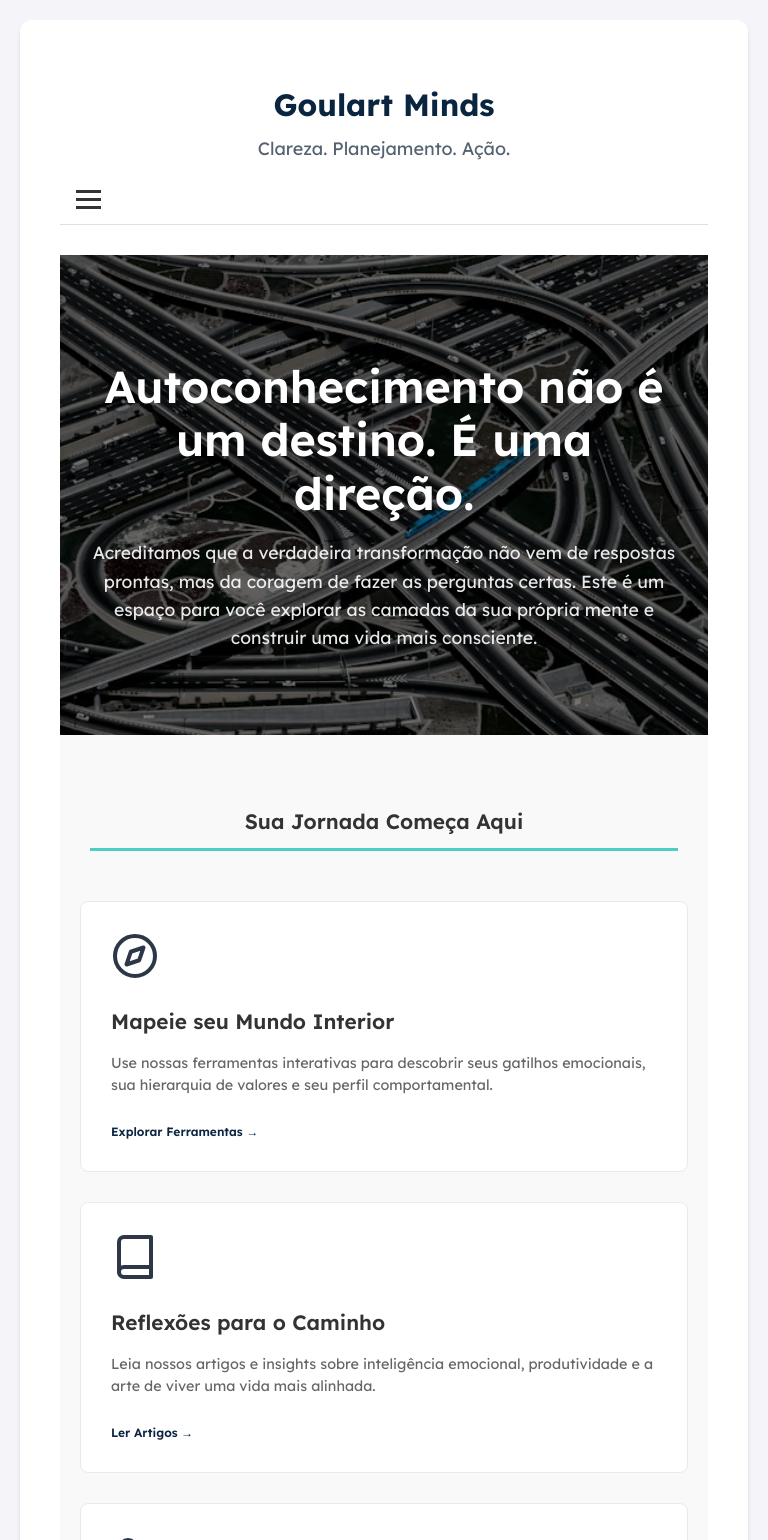
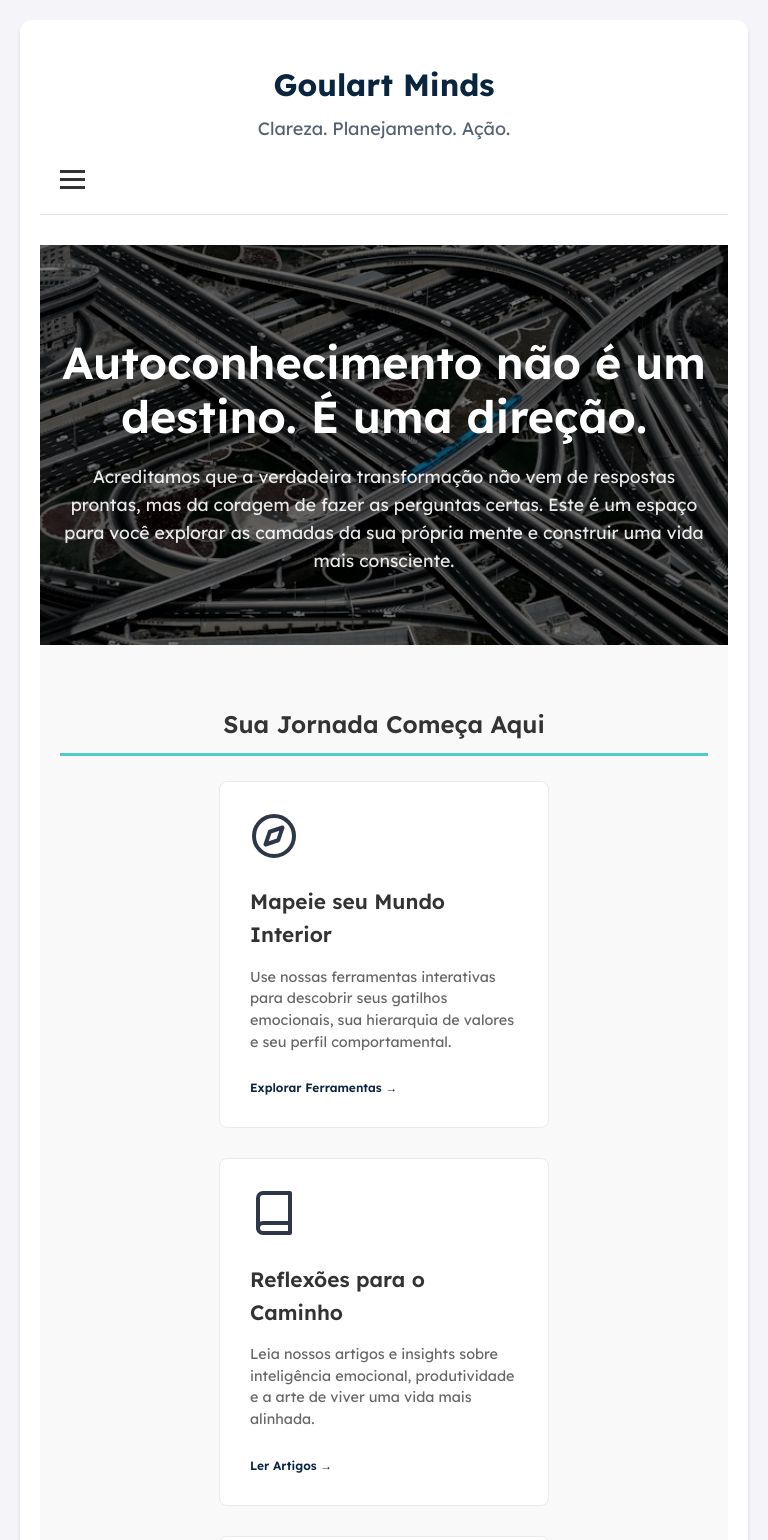
Before and after one commit to BrutusSMG/goulartminds-plataforma, a Next.js app: page / in a window 768 px wide. Shown: the top 1540 px of the page. Built offline with nearby package versions, Linux system fonts and the light colour scheme; no server answers; the database is empty.

Commit message:
feat: atualizacao estilos

```diff
--- a/pages/index.js
+++ b/pages/index.js
@@ -13,6 +13,8 @@ export default function HomePage(props) {
 
   return (
     <PageLayout title="Goulart Minds | Autoconhecimento e Transformação">
+
+      <div className={styles.container}>
         {/* =============================================== */}
         {/* SEÇÃO DE ABERTURA (HERO SECTION)                */}
         {/* =============================================== */}
@@ -183,6 +185,8 @@ export default function HomePage(props) {
         {/* =============================================== */}
         {/* PRÓXIMAS SEÇÕES VIRÃO AQUI ABAIXO               */}
         {/* =============================================== */}
+
+      </div>
     </PageLayout>
   );
 }
--- a/styles/Header.module.css
+++ b/styles/Header.module.css
@@ -2,9 +2,9 @@
 
 /* --- ESTRUTURA GERAL --- */
 .header {
-  padding-top: 20px;
+  padding: 20px;
   border-bottom: 1px solid var(--border-color);
-  padding-bottom: 10px;
+
 }
 .headerTop {
   text-align: center;
@@ -21,7 +21,6 @@
   width: 100%;
   max-width: 1200px;
   margin: 0 auto;
-  padding: 0 1rem;
 }
 
 /* --- NAVEGAÇÃO E LINKS --- */
@@ -130,6 +129,6 @@
   /* Mostra as ações do usuário DENTRO do menu mobile */
   .navLinks.active .userActionsMobile {
     display: block; /* MUITO IMPORTANTE: Mostra o bloco de login/logout */
-    margin-top: 2rem;
+
   }
 }
--- a/styles/global-style.css
+++ b/styles/global-style.css
@@ -32,6 +32,14 @@ body {
     font-size: 12px;
 }
 
+html {
+  box-sizing: border-box;
+}
+
+*, *:before, *:after {
+  box-sizing: inherit;
+}
+
 /* Classe usada para evitar "flash" de conteúdo sem estilo no carregamento */
 body.loading {
     visibility: hidden;
@@ -42,9 +50,9 @@ body.loading {
 .container {
     width: 100%;
     max-width: 1100px;
-    margin: 0 auto;
+    margin: auto;
     background-color: var(--card-bg-color);
-    padding: 20px 30px;
+    padding: 20px 20px;
     border-radius: 0;
     box-shadow: none;
     box-sizing: border-box;
@@ -60,7 +68,6 @@ h2 {
     margin-bottom: 25px;
     color: var(--primary-color);
     font-weight: 700;
-    margin: 10px;
     padding-bottom: 10px; /* Cria um espaço entre o texto e a nova borda */
     border-bottom: 3px solid var(--accent-color); /* Borda de destaque */
     /*display: inline-block;  Faz a borda ter a largura exata do texto, não da linha inteira */
@@ -113,12 +120,9 @@ header p {
     margin: 0;
 }
 
-button {
-    font-family: 'Lexend', sans-serif;
-}
-
 /* Botão de login específico do Header */
 .header-login-btn {
+    font-family: 'Lexend', sans-serif;
     font-weight: 600;
     font-size: 0.8rem;
     color: var(--secondary-color);
@@ -128,6 +132,7 @@ button {
     padding: 8px 16px;
     cursor: pointer;
     transition: all 0.2s ease-in-out;
+    margin-right: 40px;
 }
 
 .header-login-btn:hover {
@@ -267,13 +272,19 @@ textarea {
         padding: 20px;
     }
     .container {
-        padding: 40px;
+        padding: 20px;
         border-radius: 12px;
         box-shadow: 0 4px 6px -1px rgb(0 0 0 / 0.1), 0 2px 4px -2px rgb(0 0 0 / 0.1);
     }
     header {
         margin: 0 0 30px 0;
     }
+}
+
+@media (max-width: 768px) {
+  .header-login-btn {
+    margin: 0 auto;
+  }
 }
 
 /* =============================================================== */
--- a/styles/homepage.module.css
+++ b/styles/homepage.module.css
@@ -3,25 +3,31 @@
  * Arquivo: /src/styles/HomePage.module.css
  */
 
+ .container {
+    width: 100%;
+    max-width: 1100px;
+    background-color: #f9f9f9;
+    padding: 0 20px 30px 20px;
+    margin: 20px auto;
+    box-shadow: none;
+    box-sizing: border-box;
+}
+
 /* ============================================ */
 /* ESTILOS PARA A SEÇÃO DE ABERTURA (HERO)      */
 /* ============================================ */
-
 .heroSection {
   position: relative; /* Essencial para posicionar os elementos filhos */
-  height: 70vh; /* Ocupa 70% da altura da tela do visitante */
-  min-height: 400px; /* Altura mínima para telas pequenas */
+  height: 60vh;
   display: flex;
   align-items: center;
   justify-content: center;
   text-align: center;
-  color: white; /* Cor do texto */
-
-  /* A MÁGICA DA IMAGEM DE FUNDO */
-  background-image: url('/image/hero-background_2.jpg'); /* Caminho para sua imagem na pasta 'public' */
-  background-size: cover; /* Cobre toda a área da seção */
-  background-position: center; /* Centraliza a imagem */
-  background-attachment: fixed; /* Efeito de paralaxe sutil ao rolar */
+  color: white;
+  background-image: url('/image/hero-background_2.jpg');
+  background-size: cover;
+  background-position: center;
+  background-attachment: fixed;
 }
 
 /* Camada escura sobre a imagem para garantir a legibilidade do texto */
@@ -73,8 +79,11 @@
 
 /* Ajustes para telas menores (celulares) */
 @media (max-width: 768px) {
+  .container{
+    padding: 0 0 20px 0;
+  }
   .heroSection {
-    height: 60vh;
+    height: 50vh;
   }
 
   .heroContent {
@@ -103,7 +112,6 @@
 
 .explorationSection {
   padding: 80px 0;
-  background-color: #f9f9f9;
 }
 
 .sectionContainer {
@@ -114,9 +122,8 @@
 }
 
 .sectionTitle {
-  font-size: 1.8rem;
+  font-size: 2rem;
   font-weight: 600;
-  margin-bottom: 50px;
   color: #333;
 }
 
@@ -124,6 +131,7 @@
   display: grid;
   grid-template-columns: repeat(auto-fit, minmax(300px, 1fr));
   gap: 40px;
+  width: 100%;
 }
 
 .card {
@@ -171,13 +179,13 @@
 
 @media (max-width: 768px) {
   .explorationSection {
-    padding: 60px 0; /* Menos preenchimento vertical no mobile */
+    padding: 40px 0; /* Menos preenchimento vertical no mobile */
+
   }
 
   .sectionTitle {
-    /* 1. Título da Seção em uma linha */
     white-space: nowrap; /* Impede a quebra de linha */
-    font-size: 1.3rem; /* Reduz um pouco para garantir que caiba */
+    font-size: 1.5rem; /* Reduz um pouco para garantir que caiba */
   }
 
   .cardsGrid {
@@ -188,12 +196,14 @@
 
   .card {
     padding: 30px; /* Menos preenchimento interno nos cards */
-  }
+    width: 100%;      /* O card pode ocupar até 100% da largura */
+    max-width: 330px; /* Mas não mais que 340px */
+    margin-left: auto;  /* Mágica da centralização */
+    margin-right: auto; /* Mágica da centralização */
+ }
 
   .cardTitle {
-    /* 3. Título do Card em uma linha */
-    white-space: nowrap;
-    overflow: hidden; /* Esconde o que não couber */
+
     text-overflow: ellipsis; /* Adiciona "..." no final se o texto for cortado */
     font-size: 1.3rem; /* Reduz um pouco o tamanho */
   }
@@ -210,19 +220,17 @@
 /* ============================================ */
 
 .featuredSection {
-  padding: 80px 0;
-  background-color: #ffffff;
+  padding: 80px 20px;
 }
 
-/* Cabeçalho da seção, que será sempre centralizado */
 .sectionHeader {
   text-align: center;
-  margin-bottom: 50px; /* Espaço entre o título e o conteúdo abaixo */
+  margin-bottom: 50px;
 }
 
 .featuredTag {
   display: inline-block;
-  margin-bottom: 50px;
+  margin-bottom: 15px;
   padding: 15px 15px;
   background-color: var(--primary-color, #0070f3); /* Usa a cor primária como fundo */
   color: white;
@@ -239,17 +247,15 @@
   line-height: 1.3;
   color: #333;
   max-width: 700px; /* Evita que o título fique muito largo */
-  margin-left: auto;
-  margin-right: auto;
+  margin: 0 auto;
 }
 
 .featuredSubtitle {
-  font-size: 1.8rem; /* Um pouco menor que o título principal */
-  font-weight: 300; /* Mais fino e leve que o h2 */
+  font-size: 1.8rem;
+  font-weight: 300;
   line-height: 1.4;
   color: #555; /* Uma cor um pouco mais suave que o preto do título */
-  margin-top: -10px; /* Puxa o subtítulo para mais perto do título principal */
-  margin-bottom: 0; /* Remove a margem inferior padrão do h3 */
+  margin-top: 10px;
 }
 
 /* Contêiner para a imagem e o texto */
@@ -257,6 +263,8 @@
   display: flex;
   align-items: center;
   gap: 60px;
+  max-width: 1200px;
+  margin: 0 auto;
 }
 
 .featuredImageContainer {
@@ -264,12 +272,6 @@
   min-width: 0;
   position: relative;
   height: 400px;
-}
-
-.featuredImage {
-  width: 90%;
-  height: auto;
-  border-radius: 8px;
 }
 
 .featuredText {
@@ -280,8 +282,8 @@
   font-size: 1.1rem;
   line-height: 1.7;
   color: #555;
-  margin-bottom: 20px;
-  text-align: justify;
+  margin-bottom: 30px;
+  text-align: left;
 }
 
 .featuredLink {
@@ -296,49 +298,51 @@
 }
 
 .noArticleContainer {
-  padding: 80px 20px;
   text-align: center;
-  background-color: #f9f9f9; /* Usa a mesma cor da seção de exploração para consistência */
+  padding: 60px 20px;
+  max-width: 700px;
+  margin: 0 auto;
   color: #666;
   font-size: 1.2rem;
+  line-height: 1.7;
+  border: 2px dashed #e0e0e0;
+  border-radius: 8px;
 }
 
 /* Ajustes para telas menores (celulares) */
 @media (max-width: 900px) {
   .featuredSection {
-    padding: 60px 0; /* Menos preenchimento vertical */
+    padding: 40px 20px; /* Menos preenchimento vertical */
+  }
+  .sectionHeader {
+    margin-bottom: 40px; /* Um pouco menos de margem no mobile */
   }
 
   /* 1. Dando mais destaque à tag */
   .featuredTag {
-    background-color: var(--primary-color, #0070f3); /* Usa a cor primária como fundo */
-    color: white; /* Texto branco para contraste */
     padding: 8px 16px;
     font-size: 0.9rem;
   }
 
   /* 2. Diminuindo títulos e texto */
   .featuredTitle {
-    font-size: 1.8rem; /* Já estava bom, mantido */
+    font-size: 1.8rem;
   }
 
   .featuredSubtitle {
-    font-size: 1.3rem; /* Reduzido */
-    margin-top: 0;
-  }
-
-  .featuredDescription {
-    font-size: 1rem; /* Reduzido */
-    text-align: left; /* Mantém o alinhamento à esquerda para melhor leitura de parágrafos */
+    font-size: 1.2rem;
+    margin-top: 5px;
   }
 
   /* 3. Ajustando o layout da imagem e texto */
   .featuredContent {
-    flex-direction: column; /* Empilha a imagem e o texto */
-    gap: 40px; /* Reduz o espaçamento entre imagem e texto */
+    flex-direction: column;
+    gap: 30px;
+    padding: 0;
   }
 
   .featuredImageContainer {
+    flex: none;
     width: 100%; /* Garante que o contêiner da imagem ocupe toda a largura */
     height: 250px; /* Altura fixa para a imagem no mobile, evita que fique muito grande */
   }
@@ -347,6 +351,11 @@
      mas garantir que o contêiner tenha um tamanho definido é crucial. */
 
   .featuredText {
-    text-align: center; /* Centraliza o link "Leia mais" */
+    width: 100%;
+  }
+
+  .featuredDescription {
+    font-size: 1rem; /* Reduzido */
+    text-align: left; /* Mantém o alinhamento à esquerda para melhor leitura de parágrafos */
   }
 }
```
Lines whose indentation alone changed are shown as unchanged.
